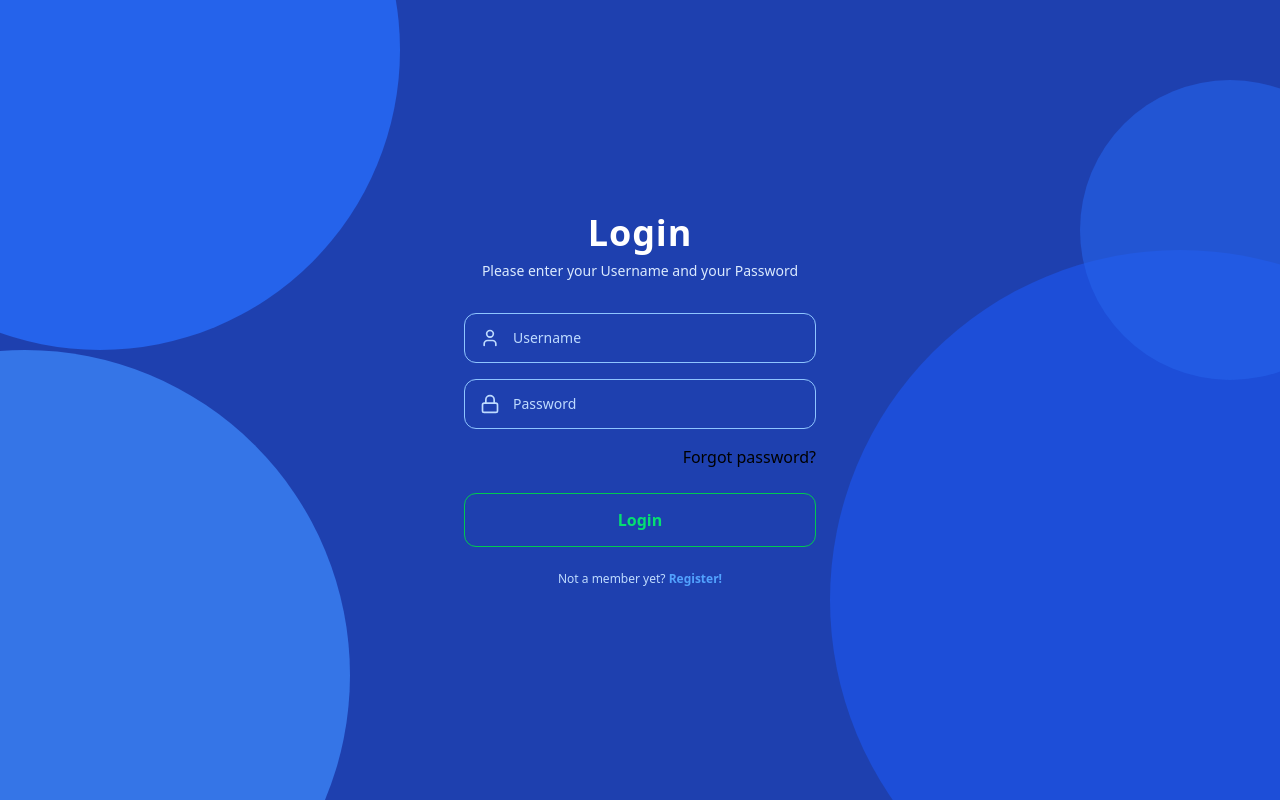
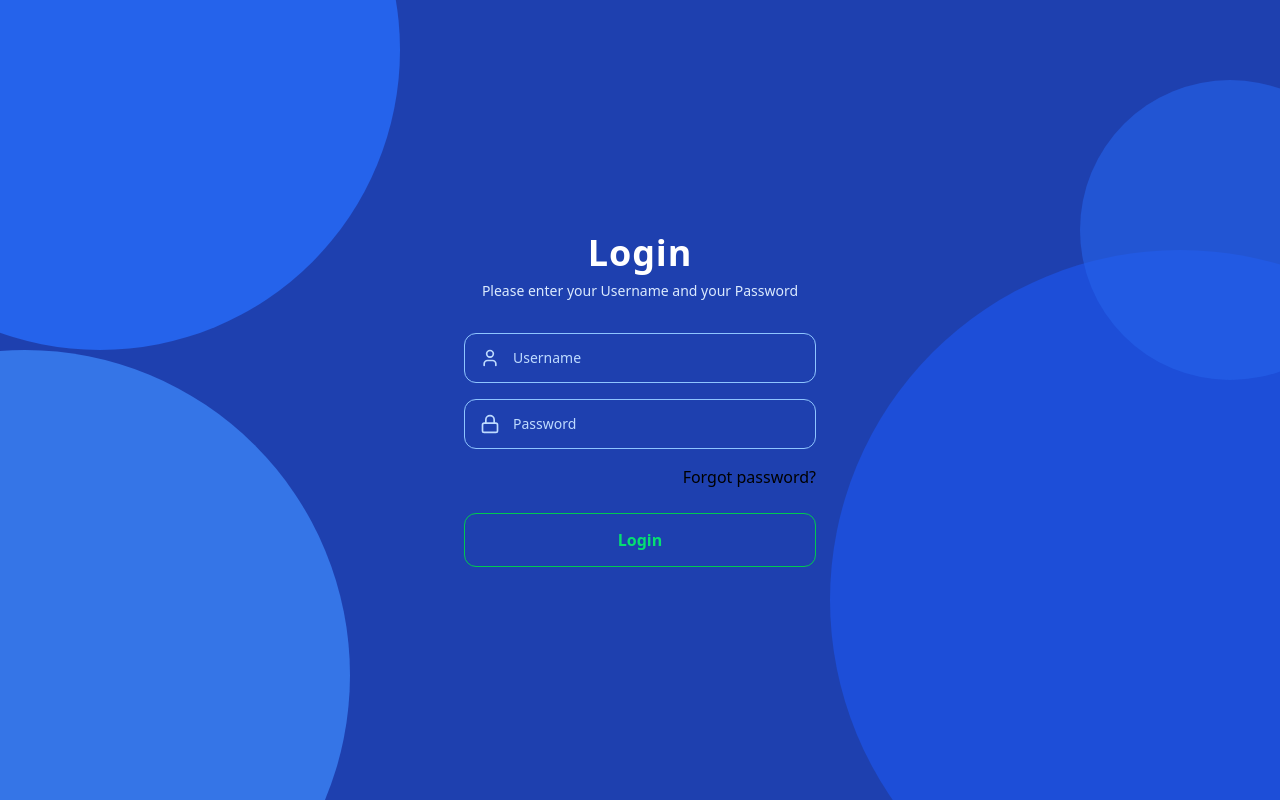
Before and after one commit to syair24/ngolah-data-ipka, a Next.js app: page /login in a window 1280 px wide. Built offline with nearby package versions, Linux system fonts and the light colour scheme.

Commit message:
remove register page

```diff
--- a/app/(auth)/login/page.tsx
+++ b/app/(auth)/login/page.tsx
@@ -1,7 +1,6 @@
 'use client';
 
 import React, { useState } from 'react';
-import Link from 'next/link';
 import { useRouter } from 'next/navigation';
 import { User, Lock } from 'lucide-react';
 
@@ -123,14 +122,6 @@ export default function LoginPage() {
             Login
           </Button>
         </form>
-
-        {/* Register */}
-        <p className="text-xs text-blue-200 mt-6">
-          Not a member yet?{' '}
-          <Link href="/register" className="text-blue-400 font-semibold hover:underline">
-            Register!
-          </Link>
-        </p>
       </div>
     </div>
   );
--- a/package.json
+++ b/package.json
@@ -29,7 +29,7 @@
     "@types/node": "^20",
     "@types/pg": "^8.23.1",
     "@types/react": "^19",
-    "@types/react-dom": "^19",
+    "@types/react-dom": "^19.3.0",
     "eslint": "^9",
     "eslint-config-next": "16.3.5",
     "prisma": "^7.10.0",
```
